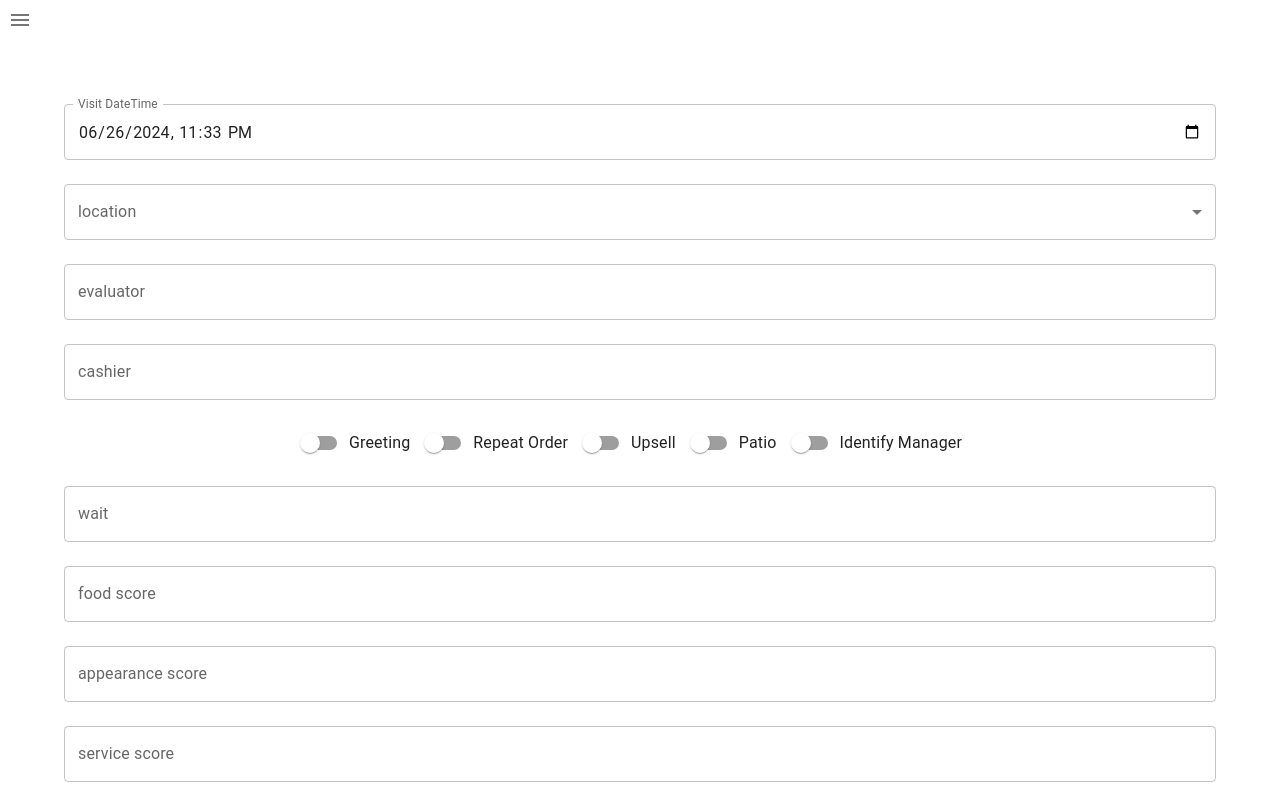
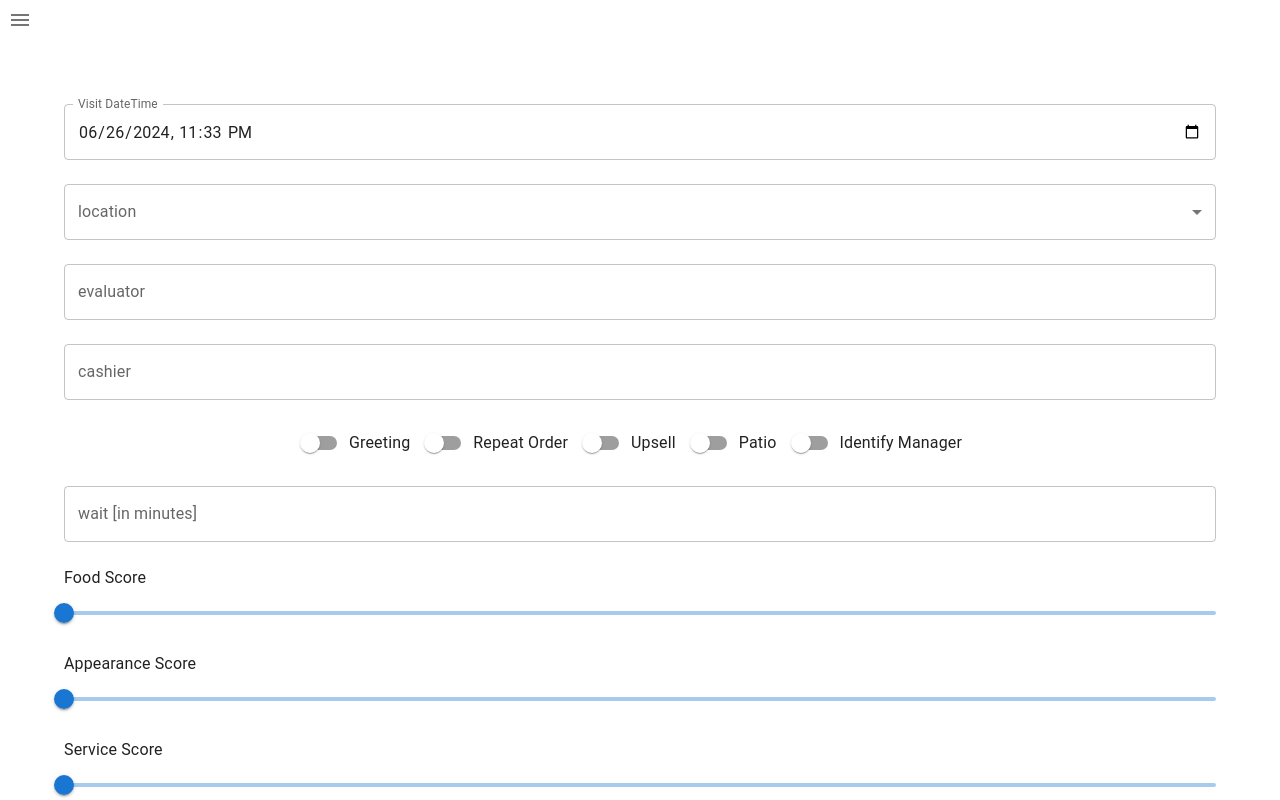
Before and after one commit to DeftVision/deftplatform, a React (Create React App) app in the folder frontend/: page /evaluation-form in a window 1280 px wide. Shown: the top 800 px of the page. Built offline with nearby package versions, Linux system fonts and the light colour scheme.

Commit message:
changed score fields to sliders
food, appearance, and service scores are now sliders and not text fields.

```diff
--- a/frontend/src/evaluations/EvaluationForm.js
+++ b/frontend/src/evaluations/EvaluationForm.js
@@ -1,6 +1,20 @@
-import { Box, Button, FormControl, FormControlLabel, InputLabel, MenuItem, Select, Switch, Typography, TextField } from '@mui/material';
-import { useState, useEffect } from 'react';
-import { useParams } from 'react-router-dom';
+import {
+    Box,
+    Button,
+    FormControl,
+    FormControlLabel,
+    Input,
+    InputLabel,
+    MenuItem,
+    Select,
+    Slider,
+    Stack,
+    Switch,
+    TextField,
+    Typography
+} from '@mui/material';
+import {useState, useEffect} from 'react';
+import {useParams} from 'react-router-dom';
 // bring in firebase shit...
 
 const getCurrentDateTime = () => {
@@ -23,16 +37,16 @@ const form_default = {
     upsell: false,
     patio: false,
     wait: "",
-    foodScore: "",
-    appearanceScore: "",
-    serviceScore: "",
+    foodScore: 0,
+    appearanceScore: 0,
+    serviceScore: 0,
     image: "",
     identifyManager: false,
     comments: ""
 }
 
 
-export default function EvaluationForm ({newEvaluation}) {
+export default function EvaluationForm({newEvaluation}) {
     const [form, setForm] = useState(form_default);
     const {id} = useParams();
 
@@ -48,7 +62,7 @@ export default function EvaluationForm ({newEvaluation}) {
 
                 const _response = await response.json();
                 console.log(_response);
-                if(response.ok) {
+                if (response.ok) {
                     const evaluation = _response.evaluation || {};
                     setForm({
                         ...form_default,
@@ -57,30 +71,45 @@ export default function EvaluationForm ({newEvaluation}) {
                 } else {
                     console.log(_response.error);
                 }
-            }
-            catch (error) {
+            } catch (error) {
                 console.error('Error occurred while fetching evaluation', error);
             }
         }
-        if(!newEvaluation) {
+
+        if (!newEvaluation) {
             editEvaluation();
         }
     }, [id]);
 
-    const handleChange = (e) => {
-        const { name, value, type, checked} = e.target;
+    const handleChange = (e, newValue) => {
+        const {name, value, type, checked} = e.target;
+        if (name) {
             setForm({
                 ...form,
                 [name]: type === 'checkbox' ? checked : value,
             })
+        } else if (typeof newValue === 'number') {
+            setForm(prevForm => ({
+                ...prevForm,
+                [e.target.ariaLabel]: newValue
+            }))
         }
+    }
+
+    const handleSliderChange = (name) => (e, newValue) => {
+        setForm({
+            ...form,
+            [name]: newValue
+        })
+    }
+
 
 const handleSubmit = async (e) => {
     e.preventDefault();
     let url = `http://localhost:7000/api/eval/new`
     let method = 'POST';
 
-        if(!newEvaluation) {
+    if (!newEvaluation) {
         url = `http://localhost:7000/api/eval/update/${id}`
         method = "PATCH";
     }
@@ -93,7 +122,7 @@ export default function EvaluationForm ({newEvaluation}) {
         }
     })
     const _response = await response.json();
-        if(response.ok) {
+    if (response.ok) {
         console.log(_response.message);
     } else {
         console.log(_response.error);
@@ -113,7 +142,7 @@ export default function EvaluationForm ({newEvaluation}) {
                     name="visitDateTime"
                     fullWidth
                     autoComplete="visit-date-time"
-                        sx={{ marginBottom: 3, marginTop: 3 }}
+                    sx={{marginBottom: 3, marginTop: 3}}
                     value={form.visitDateTime}
                     onChange={handleChange}
                     InputLabelProps={{
@@ -145,7 +174,7 @@ export default function EvaluationForm ({newEvaluation}) {
                     fullWidth
                     name="evaluator"
                     autoComplete="evaluation evaluator"
-                        sx={{ marginBottom: 3}}
+                    sx={{marginBottom: 3}}
                     value={form.evaluator}
                     onChange={handleChange}
                 />
@@ -157,7 +186,7 @@ export default function EvaluationForm ({newEvaluation}) {
                     name="cashier"
                     fullWidth
                     autoComplete="cashier-name"
-                        sx={{ marginBottom: 3}}
+                    sx={{marginBottom: 3}}
                     value={form.cashier}
                     onChange={handleChange}
                 />
@@ -168,7 +197,7 @@ export default function EvaluationForm ({newEvaluation}) {
                         onChange={handleChange}
                     />}
                     label="Greeting"
-                        sx={{ marginBottom: 3 }}
+                    sx={{marginBottom: 3}}
                 />
                 <FormControlLabel
                     control={<Switch
@@ -177,7 +206,7 @@ export default function EvaluationForm ({newEvaluation}) {
                         onChange={handleChange}
                     />}
                     label="Repeat Order"
-                        sx={{ marginBottom: 3 }}
+                    sx={{marginBottom: 3}}
                 />
                 <FormControlLabel
                     control={<Switch
@@ -186,7 +215,7 @@ export default function EvaluationForm ({newEvaluation}) {
                         onChange={handleChange}
                     />}
                     label="Upsell"
-                        sx={{ marginBottom: 3 }}
+                    sx={{marginBottom: 3}}
                 />
                 <FormControlLabel
                     control={<Switch
@@ -195,7 +224,7 @@ export default function EvaluationForm ({newEvaluation}) {
                         onChange={handleChange}
                     />}
                     label="Patio"
-                        sx={{ marginBottom: 3 }}
+                    sx={{marginBottom: 3}}
                 />
                 <FormControlLabel
                     control={<Switch
@@ -204,23 +233,23 @@ export default function EvaluationForm ({newEvaluation}) {
                         onChange={handleChange}
                     />}
                     label="Identify Manager"
-                        sx={{ marginBottom: 3 }}
+                    sx={{marginBottom: 3}}
                 />
 
                 <TextField
                     id="wait-food"
                     type="text"
                     variant="outlined"
-                        label="wait"
+                    label="wait [in minutes]"
                     name="wait"
                     fullWidth
                     autoComplete="wait-food"
-                        sx={{ marginBottom: 3}}
+                    sx={{marginBottom: 3}}
                     value={form.wait}
                     onChange={handleChange}
                 />
 
-                    <TextField
+                {/*<TextField
                         id="food-score"
                         type="text"
                         variant="outlined"
@@ -233,17 +262,18 @@ export default function EvaluationForm ({newEvaluation}) {
                         onChange={handleChange}
                     />
                     <TextField
-                        id="appearnce-score"
+                    id="appearance-score"
                     type="text"
                     variant="outlined"
                     label="appearance score"
                     name="appearanceScore"
                     fullWidth
                     autoComplete="appearance-score"
-                        sx={{ marginBottom: 3}}
+                    sx={{marginBottom: 3, marginTop: 3}}
                     value={form.appearanceScore}
                     onChange={handleChange}
                 />
+
                 <TextField
                     id="service-score"
                     type="text"
@@ -252,22 +282,50 @@ export default function EvaluationForm ({newEvaluation}) {
                     name="serviceScore"
                     fullWidth
                     autoComplete="service-score"
-                        sx={{ marginBottom: 3}}
+                    sx={{marginBottom: 3}}
                     value={form.serviceScore}
                     onChange={handleChange}
+                />*/}
+
+                <Stack spacing={1} sx={{ marginBottom: 3 }}>
+                    <Typography gutterBottom sx={{ textAlign: 'start' }}>Food Score</Typography>
+                    <Slider
+                        id="food-score"
+                        name="foodScore"
+                        valueLabelDisplay="auto"
+                        value={form.foodScore}
+                        onChange={handleSliderChange('foodScore')}
+                        min={0}
+                        max={10}
                     />
-                    <TextField
-                        id="image"
-                        type="text"
-                        variant="outlined"
-                        label="image"
-                        name="image"
-                        fullWidth
-                        autoComplete="image"
-                        sx={{ marginBottom: 3}}
-                        value={form.image}
-                        onChange={handleChange}
+                </Stack>
+
+                <Stack spacing={1} sx={{ marginBottom: 3 }}>
+                    <Typography gutterBottom sx={{ textAlign: 'start' }}>Appearance Score</Typography>
+                    <Slider
+                        id="appearance-score"
+                        name="appearanceScore"
+                        valueLabelDisplay="auto"
+                        value={form.appearanceScore}
+                        onChange={handleSliderChange('appearanceScore')}
+                        min={0}
+                        max={10}
                     />
+                </Stack>
+
+                <Stack spacing={1} sx={{ marginBottom: 3 }}>
+                    <Typography gutterBottom sx={{ textAlign: 'start' }}>Service Score</Typography>
+                    <Slider
+                        id="service-score"
+                        name="serviceScore"
+                        valueLabelDisplay="auto"
+                        value={form.serviceScore}
+                        onChange={handleSliderChange('serviceScore')}
+                        min={0}
+                        max={10}
+                    />
+                </Stack>
+
                 <TextField
                     id="comments"
                     type="text"
@@ -278,10 +336,24 @@ export default function EvaluationForm ({newEvaluation}) {
                     maxRows={10}
                     fullWidth
                     autoComplete="comments"
-                        sx={{ marginBottom: 3}}
+                    sx={{marginBottom: 3}}
                     value={form.comments}
                     onChange={handleChange}
                 />
+
+                <TextField
+                    id="image"
+                    type="text"
+                    variant="outlined"
+                    label="image"
+                    name="image"
+                    fullWidth
+                    autoComplete="image"
+                    sx={{marginBottom: 3}}
+                    value={form.image}
+                    onChange={handleChange}
+                />
+
 
                 <Box>
                     <Button
@@ -296,4 +368,5 @@ export default function EvaluationForm ({newEvaluation}) {
         </Box>
     </>
 );
-};
+}
+;
```
Lines whose indentation alone changed are shown as unchanged.
